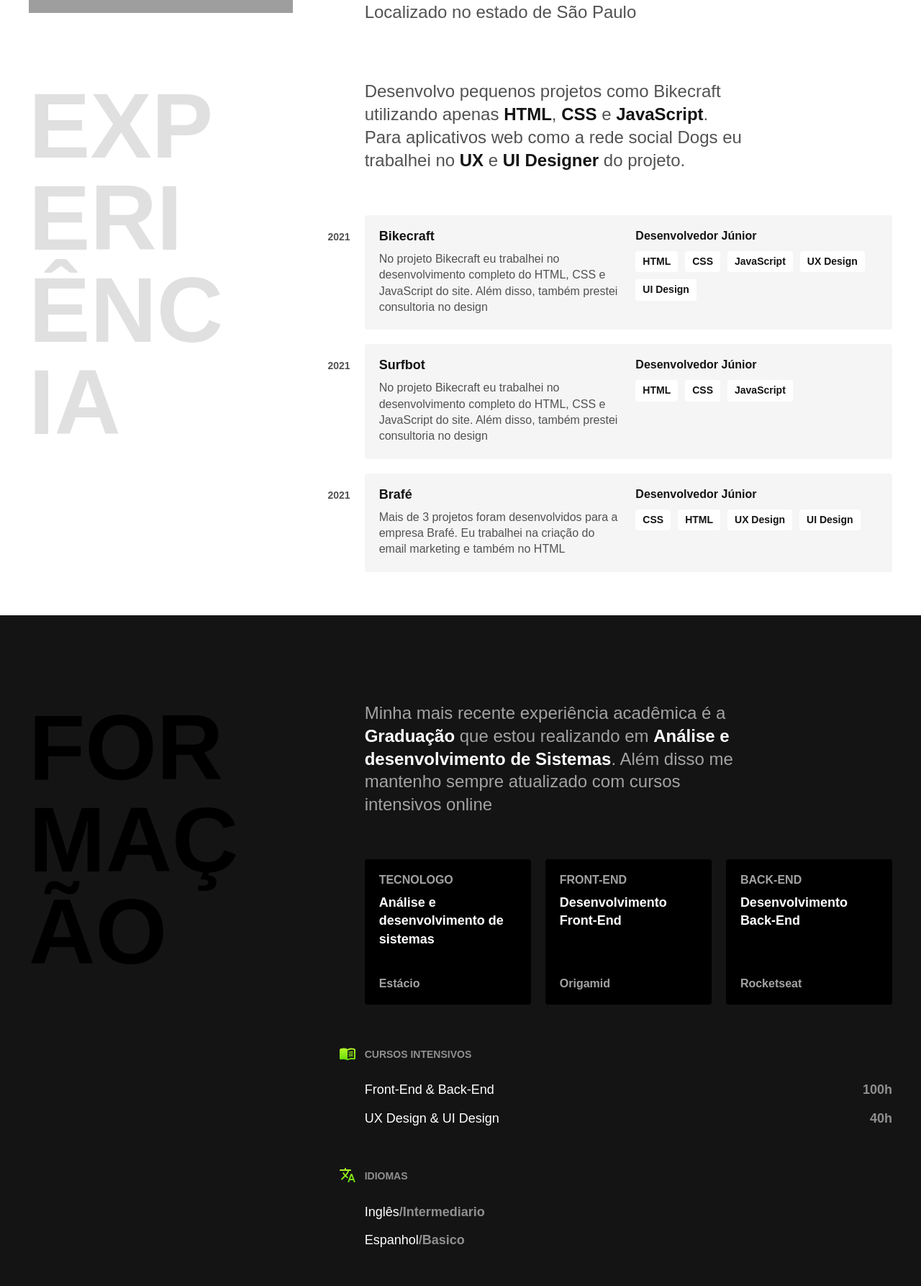
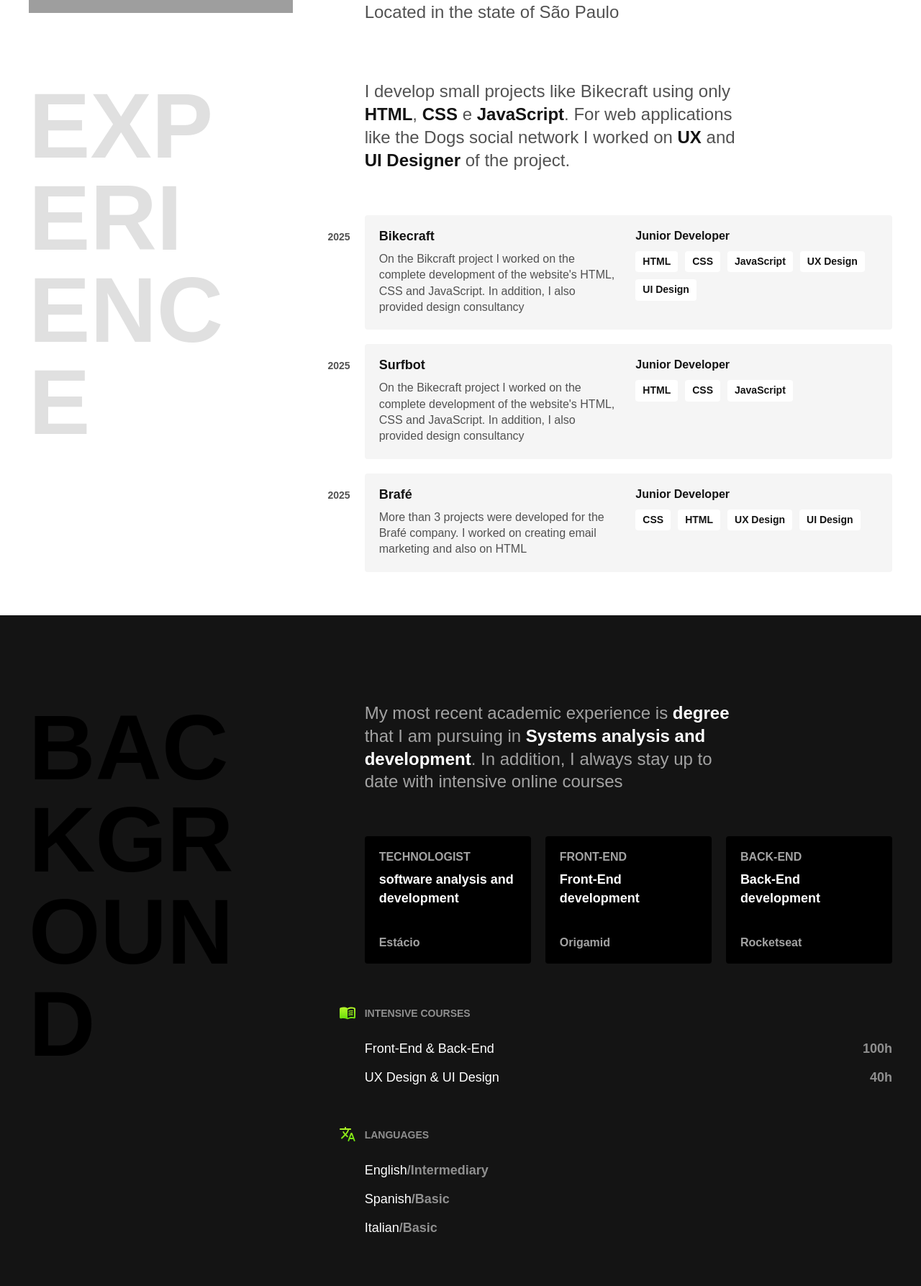
Before and after one commit to AndreJorge01/Portfolio, a plain HTML site: page index.html in a window 1280 px wide. Shown: the part 433-2220 px from the top of the page at 72% size. Drawn offline with Linux system fonts and the light colour scheme; grey boxes are pictures that could not be loaded.

Commit message:
update to english

```diff
--- a/index.html
+++ b/index.html
@@ -1,5 +1,6 @@
 <!DOCTYPE html>
 <html lang="en">
+
 <head>
   <meta charset="UTF-8">
   <meta http-equiv="X-UA-Compatible" content="IE=edge">
@@ -8,36 +9,37 @@
   <link rel="stylesheet" href="./css/style.css">
   <title>André - Jorge</title>
 </head>
+
 <body>
   <header class="header">
     <h1 class="titulo">André Jorge</h1>
     <nav>
       <ul class="header-menu">
-        <li class="houver-menu"><a href="#experiencia">Experiência</a></li>
-        <li class="houver-menu"><a href="#formacao">Formação</a></li>
-        <li class="houver-menu"><a href="#contato">Contato</a></li>
+        <li class="houver-menu"><a href="#experiencia">Experience</a></li>
+        <li class="houver-menu"><a href="#formacao">Courses</a></li>
+        <li class="houver-menu"><a href="#contato">Contact</a></li>
       </ul>
     </nav>
   </header>
 
   <main class=" container introducao">
-    <img src="./img/astronauta-programando.png" alt="lobo cinza" width="512" height="350">
+    <img src="./img/astronauta-programando.png" alt="astronauta" width="512" height="350">
     <div>
-    <h1>Desenvolvedor Front End & <br> Back-End</h1>
-    <p>Localizado no estado de São Paulo</p>
+      <h1>Front End Developer & <br> Back-End</h1>
+      <p>Located in the state of São Paulo</p>
     </div>
   </main>
 
   <section class=" container experiencia" id="experiencia" aria-label="Experiência">
-    <h2 class="subtitulo">Experiência</h2>
+    <h2 class="subtitulo">Experience</h2>
     <div>
-      <p class="experiencia-texto">Desenvolvo pequenos projetos como Bikecraft utilizando apenas <strong>HTML</strong>, <strong>CSS</strong> e <strong>JavaScript</strong>. Para aplicativos web como a rede social Dogs eu trabalhei no <strong>UX</strong> e <strong>UI Designer</strong> do projeto. </p>
+      <p class="experiencia-texto">I develop small projects like Bikecraft using only <strong>HTML</strong>, <strong>CSS</strong> e <strong>JavaScript</strong>. For web applications like the Dogs social network I worked on <strong>UX</strong> and <strong>UI Designer</strong> of the project. </p>
 
       <div class="empresa">
-        <span class="empresa-ano">2021</span>
+        <span class="empresa-ano">2025</span>
         <h3 class="empresa-titulo">Bikecraft</h3>
-        <span>Desenvolvedor Júnior</span>
-        <p class="empresa-texto">No projeto Bikecraft eu trabalhei no desenvolvimento completo do HTML, CSS e JavaScript do site. Além disso, também prestei consultoria no design </p>
+        <span>Junior Developer</span>
+        <p class="empresa-texto">On the Bikcraft project I worked on the complete development of the website's HTML, CSS and JavaScript. In addition, I also provided design consultancy </p>
         <ul class="empresa-habilidade">
           <li>HTML</li>
           <li>CSS</li>
@@ -48,10 +50,10 @@
       </div>
 
       <div class="empresa">
-        <span class="empresa-ano">2021</span>
+        <span class="empresa-ano">2025</span>
         <h3 class="empresa-titulo">Surfbot</h3>
-        <span>Desenvolvedor Júnior</span>
-        <p class="empresa-texto">No projeto Bikecraft eu trabalhei no desenvolvimento completo do HTML, CSS e JavaScript do site. Além disso, também prestei consultoria no design </p>
+        <span>Junior Developer</span>
+        <p class="empresa-texto">On the Bikecraft project I worked on the complete development of the website's HTML, CSS and JavaScript. In addition, I also provided design consultancy </p>
         <ul class="empresa-habilidade">
           <li>HTML</li>
           <li>CSS</li>
@@ -60,10 +62,10 @@
       </div>
 
       <div class="empresa">
-        <span class="empresa-ano">2021</span>
+        <span class="empresa-ano">2025</span>
         <h3 class="empresa-titulo">Brafé</h3>
-        <span>Desenvolvedor Júnior</span>
-        <p class="empresa-texto">Mais de 3 projetos foram desenvolvidos para a empresa Brafé. Eu trabalhei na criação do email marketing e também no HTML </p>
+        <span>Junior Developer</span>
+        <p class="empresa-texto">More than 3 projects were developed for the Brafé company. I worked on creating email marketing and also on HTML </p>
         <ul class="empresa-habilidade">
           <li>CSS</li>
           <li>HTML</li>
@@ -77,34 +79,34 @@
 
   <section class="formacao" id="formacao" aria-label="Formação">
     <div class="formacao-container">
-      <h2 class="subtitulo">Formação</h2>
+      <h2 class="subtitulo">Background</h2>
 
       <div>
-      <p class="formacao-texto">Minha mais recente experiência acadêmica é a <strong>Graduação</strong> que estou realizando em <strong>Análise e desenvolvimento de Sistemas</strong>. Além disso me mantenho sempre atualizado com cursos intensivos online</p>
+        <p class="formacao-texto">My most recent academic experience is <strong>degree</strong> that I am pursuing in <strong>Systems analysis and development</strong>. In addition, I always stay up to date with intensive online courses</p>
 
         <ul class="faculdade-lista">
           <li class="faculdade">
-          <span class="faculdade-tipo">tecnologo</span>
-          <h3 class="faculdade-curso">Análise e desenvolvimento de sistemas </h3>
+            <span class="faculdade-tipo">technologist</span>
+            <h3 class="faculdade-curso">software analysis and development </h3>
             <span class="faculdade-instituicao">Estácio</span>
           </li>
 
           <li class="faculdade">
             <span class="faculdade-tipo">Front-End</span>
-          <h3 class="faculdade-curso">Desenvolvimento Front-End </h3>
+            <h3 class="faculdade-curso">Front-End development </h3>
             <span class="faculdade-instituicao">Origamid</span>
           </li>
 
           <li class="faculdade">
             <span class="faculdade-tipo">Back-End</span>
-          <h3 class="faculdade-curso">Desenvolvimento Back-End </h3>
+            <h3 class="faculdade-curso">Back-End development </h3>
             <span class="faculdade-instituicao">Rocketseat</span>
           </li>
         </ul>
 
         <div class="formacao-extra">
           <div class="cursos">
-          <h3>Cursos intensivos </h3>
+            <h3>Intensive courses</h3>
             <ul>
               <li>Front-End & Back-End <span>100h</span></li>
               <li>UX Design & UI Design<span>40h</span></li>
@@ -112,30 +114,30 @@
           </div>
 
           <div class="idiomas">
-          <h3>Idiomas </h3>
+            <h3>languages</h3>
             <ul>
-            <li>Inglês<span>/Intermediario</span></li>
-            <li>Espanhol<span>/Basico</span></li>
+              <li>English<span>/Intermediary</span></li>
+              <li>Spanish<span>/Basic</span></li>
+              <li>Italian<span>/Basic</span></li>
             </ul>
           </div>
-
         </div>
-
       </div>
     </div>
   </section>
 
   <footer class="footer" id="contato">
     <div class="footer-container">
-        <p class="footer-texto">Estou disponivel para novos projetos no momento. Entre em contato comigo e marcamos  uma conversa 👍</p>
+      <p class="footer-texto">I am available for new projects at the moment. Get in touch with me and we'll set up a conversation 👍</p>
       <ul class="footer-contato">
         <li>andrejorge386@gmail.com</li>
         <li>+55 16 997143509</li>
-          <li><a href="https://github.com/AndreJorge01">Meu GitHub</a></li>
+        <li><a href="https://github.com/AndreJorge01">My GitHub</a></li>
       </ul>
-        <p class="footer-copy">André Jorge. Alguns direitos reservados. </p>
+      <p class="footer-copy">André Jorge. Some rights reserved. </p>
     </div>
   </footer>
 
 </body>
+
 </html>
```
Lines whose indentation alone changed are shown as unchanged.
